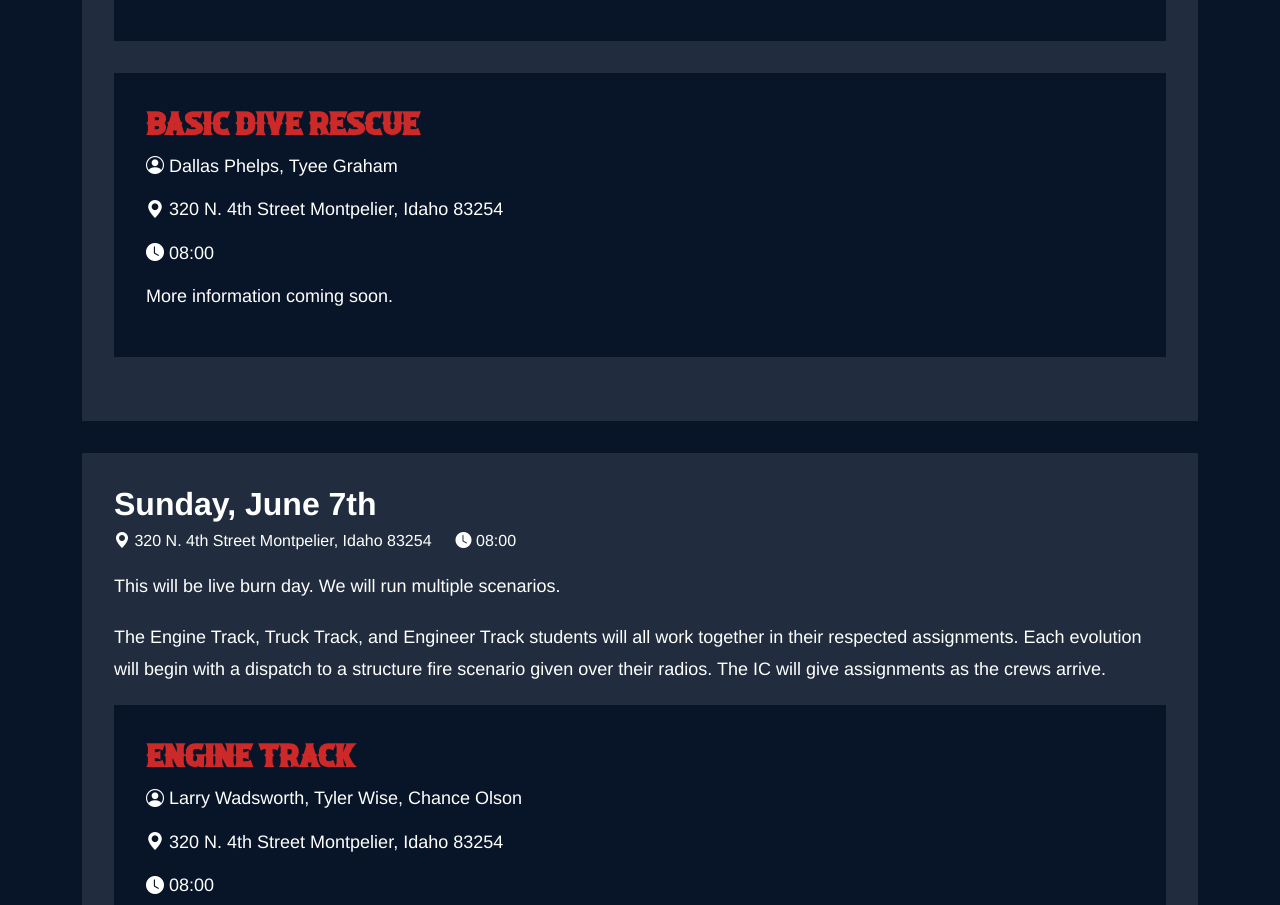
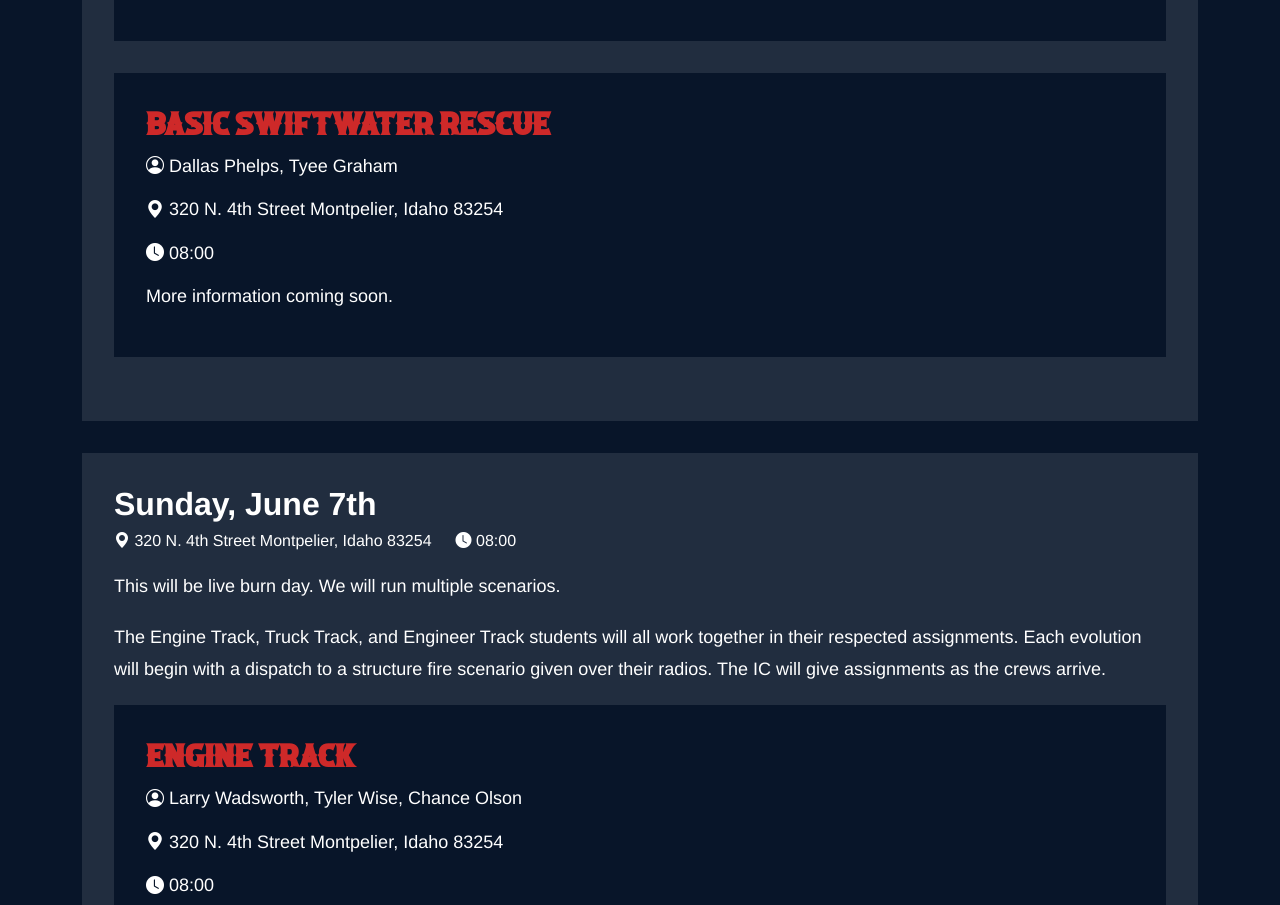
Before and after one commit to natejohnston/south-county-fire-conference, a website: page index.html in a window 1280 px wide. Shown: the part 6883-7788 px from the top of the page. Drawn offline with nearby package versions, Linux system fonts and the light colour scheme.

Commit message:
swiftwater class

```diff
--- a/index.html
+++ b/index.html
@@ -338,7 +338,7 @@
 
           <div class="flexible-row">
             <div class="class-container_new">
-              <h5 class="class-title">Basic Dive Rescue</h5>
+              <h5 class="class-title">Basic Swiftwater Rescue</h5>
               <div class="class-details">
                 <p class="instructor"><i class="bi bi-person-circle"></i> Dallas Phelps, Tyee Graham</p>
                 <p class="location"> <i class="bi bi-geo-alt-fill"></i> 320 N. 4th Street Montpelier, Idaho 83254</p>
```
